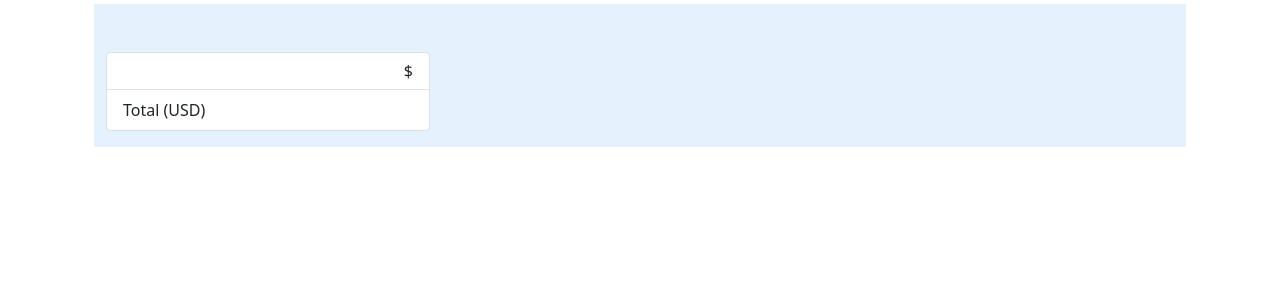
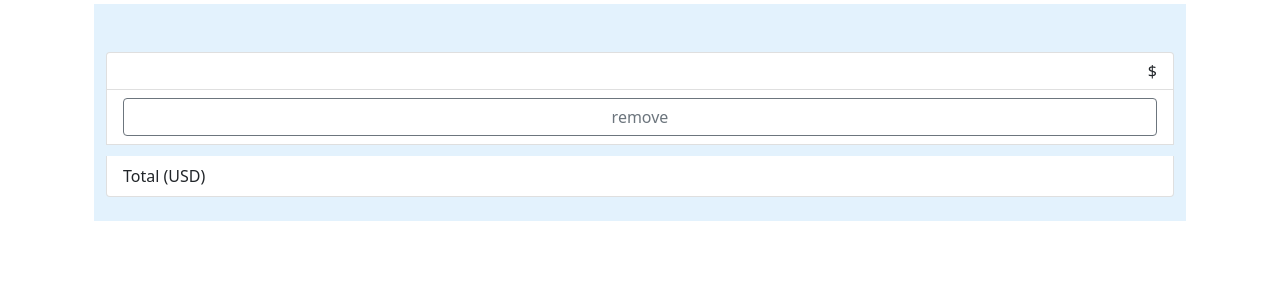
Before and after one commit to Ritips/projectThemeWEB, a Flask app: page /add_to_the_cart/1 in a window 1280 px wide. Shown: the part 105-396 px from the top of the page. Run offline with Flask 3, Linux system fonts and the light colour scheme; data that the repository does not hold is empty.

Commit message:
cart template

```diff
--- a/templates/cart.html
+++ b/templates/cart.html
@@ -3,19 +3,21 @@
 {% block content3 %}
 <h1 style="margin: 5%" align="center">Cart</h1>
 
-<div class="container" style="background-color:#e3f2fd" align="center">
+<div class="container-fluid" style="background-color:#e3f2fd" align="center">
+    <div class="row g-5">
+      <div class="col">
+          <ul class="list-group mb-4">
               {% for item in items %}
-    <div class="row g-5">
-      <div class="col-md-5 col-lg-4 order-md-last">
-        <ul class="list-group mb-3">
-
             <li class="list-group-item d-flex justify-content-between lh-sm">
-                <div>
-                    <h6 class="my-0">{{ output[item].title }}</h6>
+                <div><h6 class="my-0">{{ output[item].title }}</h6>
                     <small class="text-body-secondary">{{ output[item].description }}</small>
                 </div>
                 <span class="text-body-secondary">${{ output[item].cost }}</span>
             </li>
+               <li class="list-group-item d-flex justify-content-between" style="margin-bottom: 1%;">
+                  <button class="btn btn-outline-secondary" style="width: 100%; align: center">remove</button>
+              </li>
+              {% endfor %}
             <li class="list-group-item d-flex justify-content-between">
                 <span>Total (USD)</span>
                 <strong>{{ total_price }}</strong>
@@ -23,6 +25,6 @@
           </ul>
       </div>
     </div>
-    {% endfor %}
+
 </div>
 {% endblock %}
```
Also changed, not shown: db/Supercell_is_piece_of_sheet10.sqlite. Lines whose indentation alone changed are shown as unchanged.
